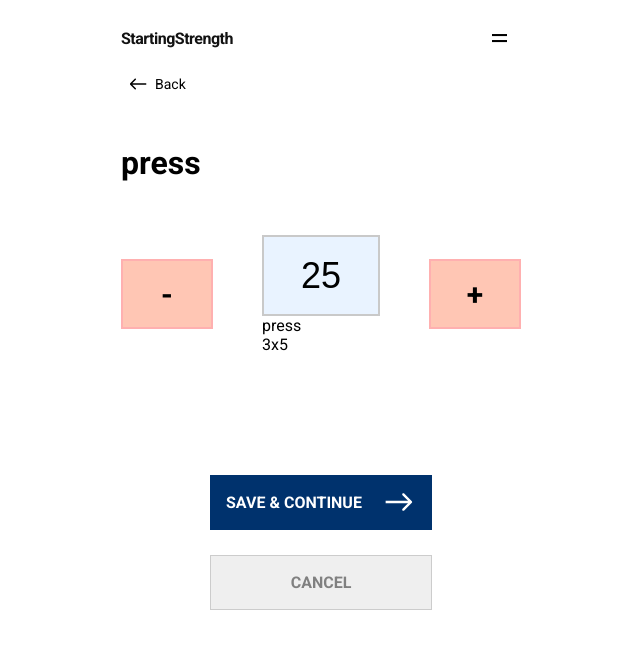
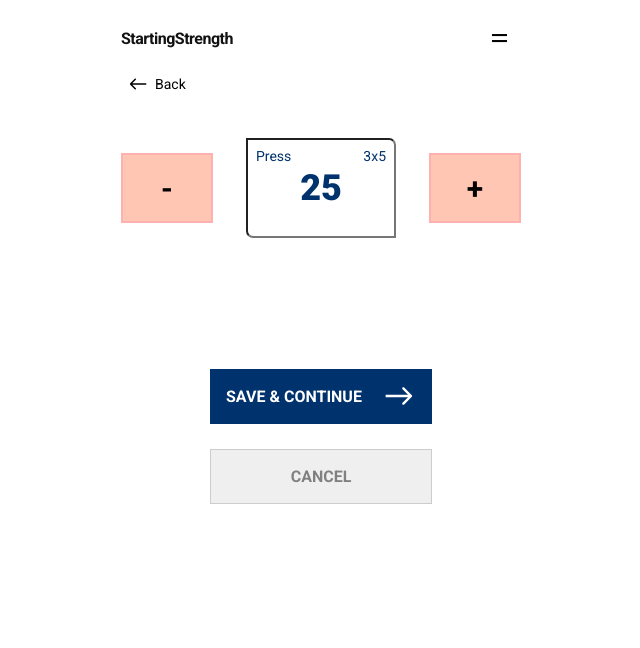
Before and after one commit to erikpantzar/starting-strength, a React (Create React App) app: page /workout/1/press in a window 1280 px wide. Shown: the top 648 px of the page, without its empty margins (319-959 px from the left). Built offline with nearby package versions, Linux system fonts and the light colour scheme; what react-fastclick would draw is missing.

Commit message:
fixed design for workoutform card

```diff
--- a/src/Components/SSInput/SSInput.css
+++ b/src/Components/SSInput/SSInput.css
@@ -1,13 +1,40 @@
-.SSInput {
+.SSInput-container {
+    display: flex;
+    position: relative;
+    font-family: 'Roboto', sans-serif;
+    color: #00326D;
+}
+
+.SSInput-value {
     box-sizing: border-box;
-    line-height: 81px;
-    border: 2px solid var(--color-input-border);
-    background-color: var(--color-input);
+    height: 100px;
+    width: 150px;
+    border-radius: 0px 7px;
     text-align: center;
-    width: 118px;
-    height: 81px;
     font-size: 36px;
-    font-weight: 500;
+    font-weight: 900;
+
+}
+
+.SSInput-workout {
+    position: absolute;
+    top: 10px;
+    left: 10px;
+    font-weight: 400;
+    font-size: 14px;
+}
+
+.SSInput-reps {
+    position: absolute;
+    top: 10px;
+    right: 10px;
+    font-weight: 400;
+    font-size: 14px;
+}
+
+.SSInput-font {
+    font-family: 'Roboto', sans-serif;
+    color: #00326D;
 }
 
 .SSInput:focus,
--- a/src/Components/SSInput/SSInput.js
+++ b/src/Components/SSInput/SSInput.js
@@ -6,18 +6,23 @@ const SSInput = ({ weight, onChange }) => {
   const { workout } = useParams()
 
   return (
-    <div>
+    <div className="SSInput-container">
       <input
-        className="SSInput"
+        className="SSInput-value SSInput-font"
         value={weight}
         onChange={(event) => {
           onChange(event.target.value)
         }}
       />
-      <div>{workout}</div>
-      <div>
+      <span
+        className="SSInput-workout SSInput-font"
+        style={{ textTransform: 'Capitalize' }}
+      >
+        {workout}
+      </span>
+      <span className="SSInput-reps SSInput-font">
         {WORKOUTS_SET_AND_REPS[workout][0]}x{WORKOUTS_SET_AND_REPS[workout][1]}
-      </div>
+      </span>
     </div>
   )
 }
--- a/src/View/Workout.js
+++ b/src/View/Workout.js
@@ -4,7 +4,6 @@ import { useParams, Redirect } from 'react-router-dom'
 import { useWorkout, useUpdateWorkout } from '../Context/workout-context'
 import { useUpdateWorkoutInfo } from '../Context/pass-context'
 import BackNav from '../Components/BackNav/BackNav'
-import Typography from '../Components/Typography/Typography'
 
 const Workout = () => {
   const { workout, type } = useParams()
@@ -27,9 +26,6 @@ const Workout = () => {
   return (
     <div>
       <BackNav route={{ url: `/workout/${type}`, name: 'Back' }} />
-      <Typography variant="h1" style={{ textTransform: 'Capitalize' }}>
-        {workout}
-      </Typography>
       <WorkoutForm
         excercise={workout}
         weight={workouts[workout]}
```
